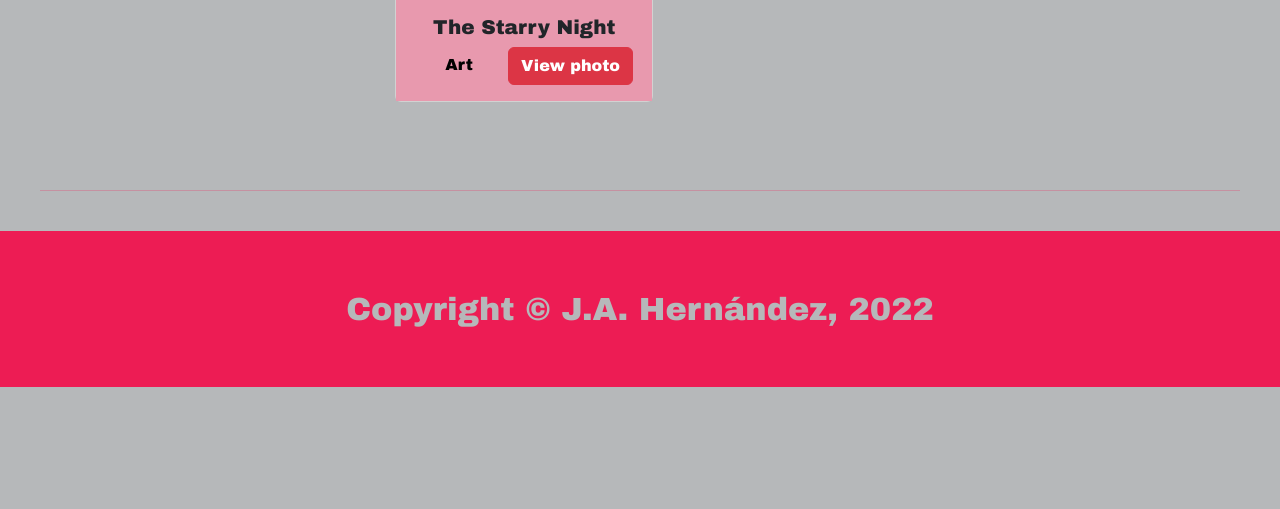
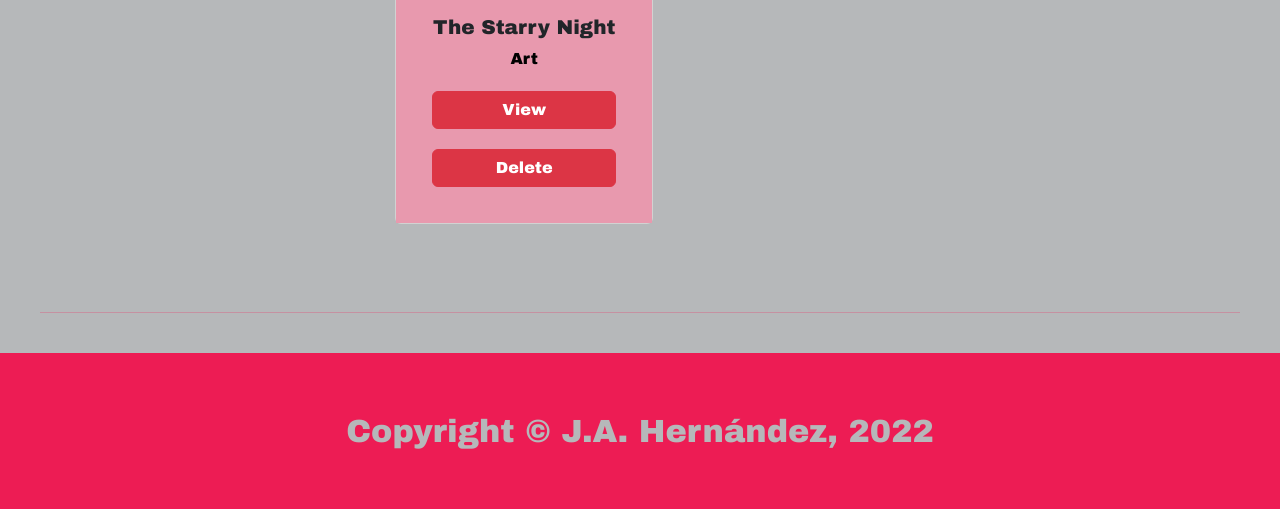
Before and after one commit to albertiaedev/photoapp, a Django app: template photoapp/app/templates/app/gallery.html in a window 1280 px wide. Shown: the part 490-999 px from the top of the page. Before the commit the page ends 877 px from the top, so only its background shows below. Run offline with Django 3.2, Linux system fonts and the light colour scheme; the template is opened without the code that fills it, so the values that code supplies are empty.

Commit message:
Created a delete btn in the photo card container

```diff
--- a/photoapp/app/templates/app/gallery.html
+++ b/photoapp/app/templates/app/gallery.html
@@ -65,8 +65,15 @@
     }
     .card-category {
       padding: 30px;
+      margin-bottom: 10px;
       color: #000;
       text-decoration: none;
+    }
+    .btn {
+      margin: 20px;
+      display: flex;
+      justify-content: center;
+      align-items: center;
     }
     .card-category:hover {
       color: #000;
@@ -107,7 +114,8 @@
                 <div class="card-body">
                   <h5 class="card-title">The Starry Night</h5>
                   <a href="#" class="card-category">Art</a>
-                  <a href="#" class="btn btn-danger">View photo</a>
+                  <a href="#" class="btn btn-danger">View</a>
+                  <a href="#" class="btn btn-danger">Delete</a>
                 </div>
               </div>
             </div>
```
